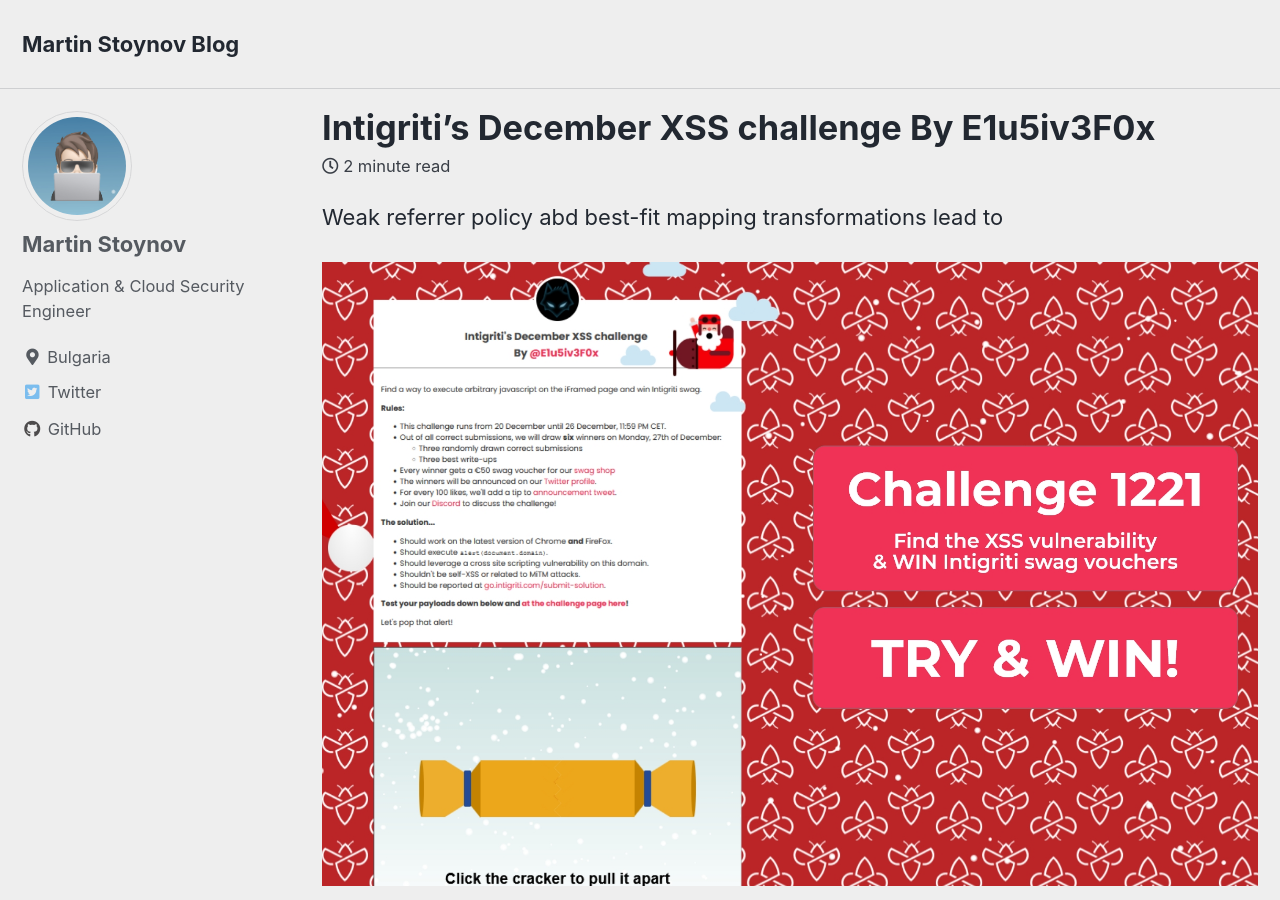
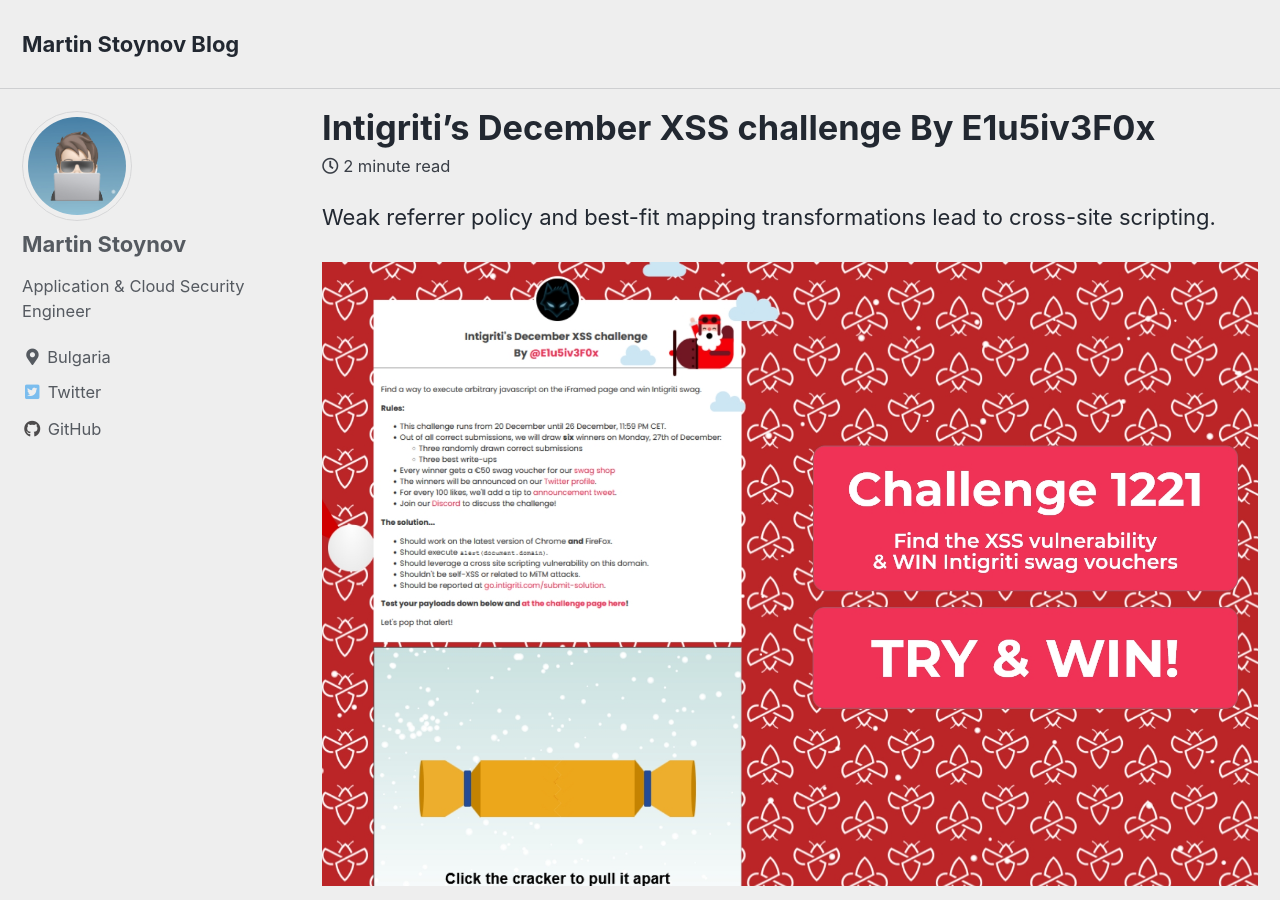
Before and after one commit to martinstnv/challenges, a Jekyll site: the page built from _posts/2021-12-26-intigriti-december-xss-challenge-e1u5iv3f0x.md, in a window 1280 px wide and 900 px high. Built offline with Jekyll 4.4.1, drawn with Linux system fonts in a browser that asks for light colours; cached includes are drawn as plain includes.

Commit message:
fixing typos

```diff
--- a/_posts/2021-12-26-intigriti-december-xss-challenge-e1u5iv3f0x.md
+++ b/_posts/2021-12-26-intigriti-december-xss-challenge-e1u5iv3f0x.md
@@ -10,7 +10,7 @@
   - E1u5iv3F0x
 ---
 
-Weak referrer policy abd best-fit mapping transformations lead to
+Weak referrer policy and best-fit mapping transformations lead to cross-site scripting.
 
 ![share](/assets/images/intigriti/2021/12/share.jpg)
 
```
Also changed, not shown: assets/images/intigriti/2021/12/example-referrer-payload.png (renamed from assets/images/intigriti/2021/12/example-referrer-paylaod.png).
